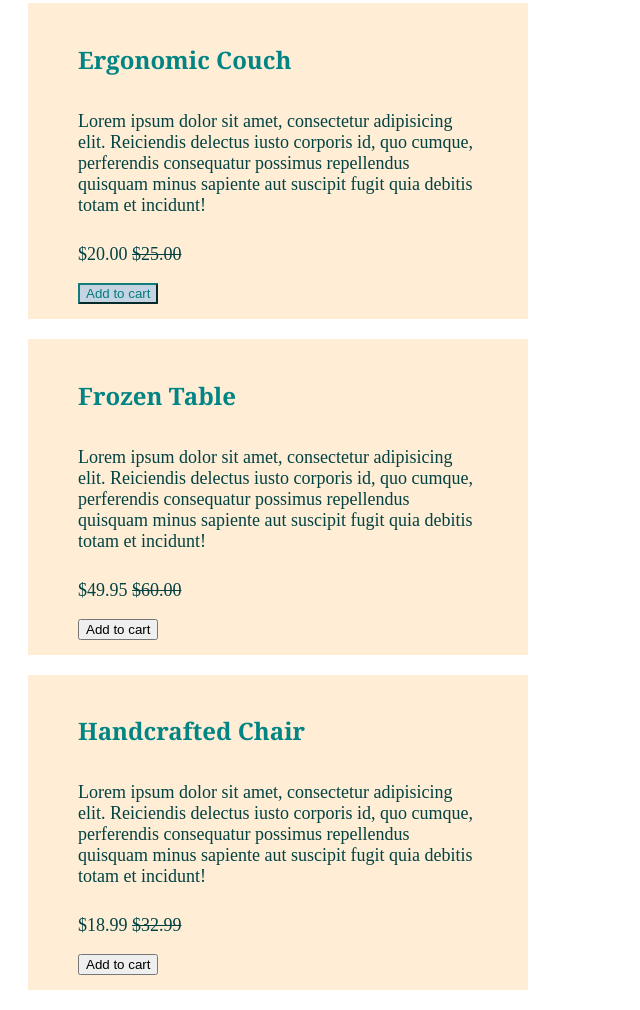
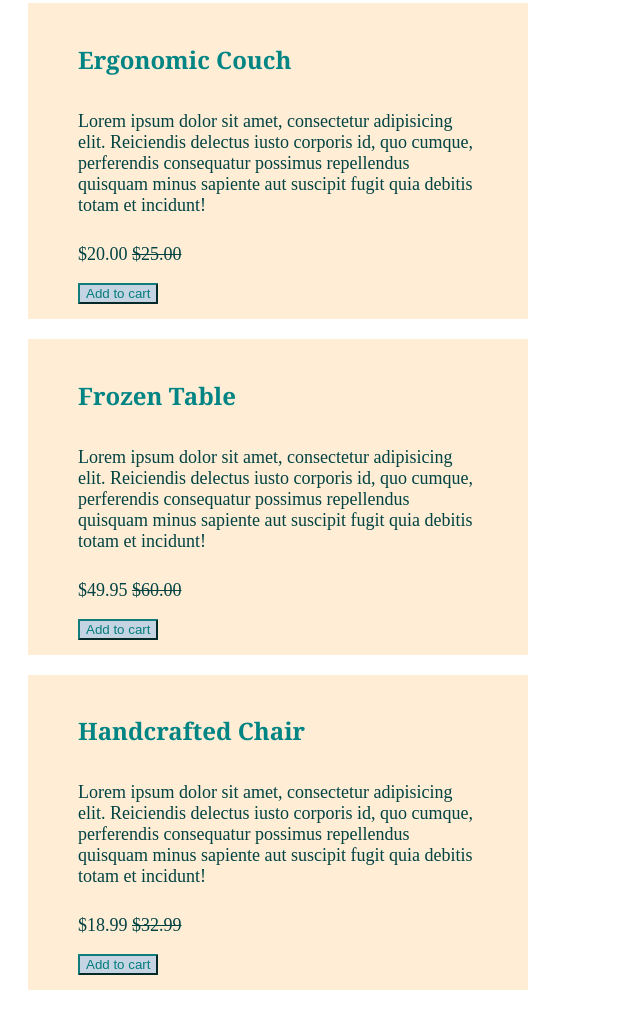
Before and after one commit to MajerAsh/Furniture-Emporium, a plain HTML site: page index.html in a window 1280 px wide. Shown: the part 115-1125 px from the top of the page, without its empty margins (0-640 px from the left). Drawn offline with Linux system fonts and the light colour scheme.

Commit message:
assignment

```diff
--- a/index.html
+++ b/index.html
@@ -33,7 +33,7 @@
           debitis totam et incidunt!
         </p>
         <p>$49.95 <s>$60.00</s></p>
-        <button>Add to cart</button>
+        <button class="buttonClass">Add to cart</button>
       </article>
       <article>
         <h2>Handcrafted Chair</h2>
@@ -44,7 +44,7 @@
           debitis totam et incidunt!
         </p>
         <p>$18.99 <s>$32.99</s></p>
-        <button>Add to cart</button>
+        <button class="buttonClass">Add to cart</button>
       </article>
     </main>
   </body>
```
